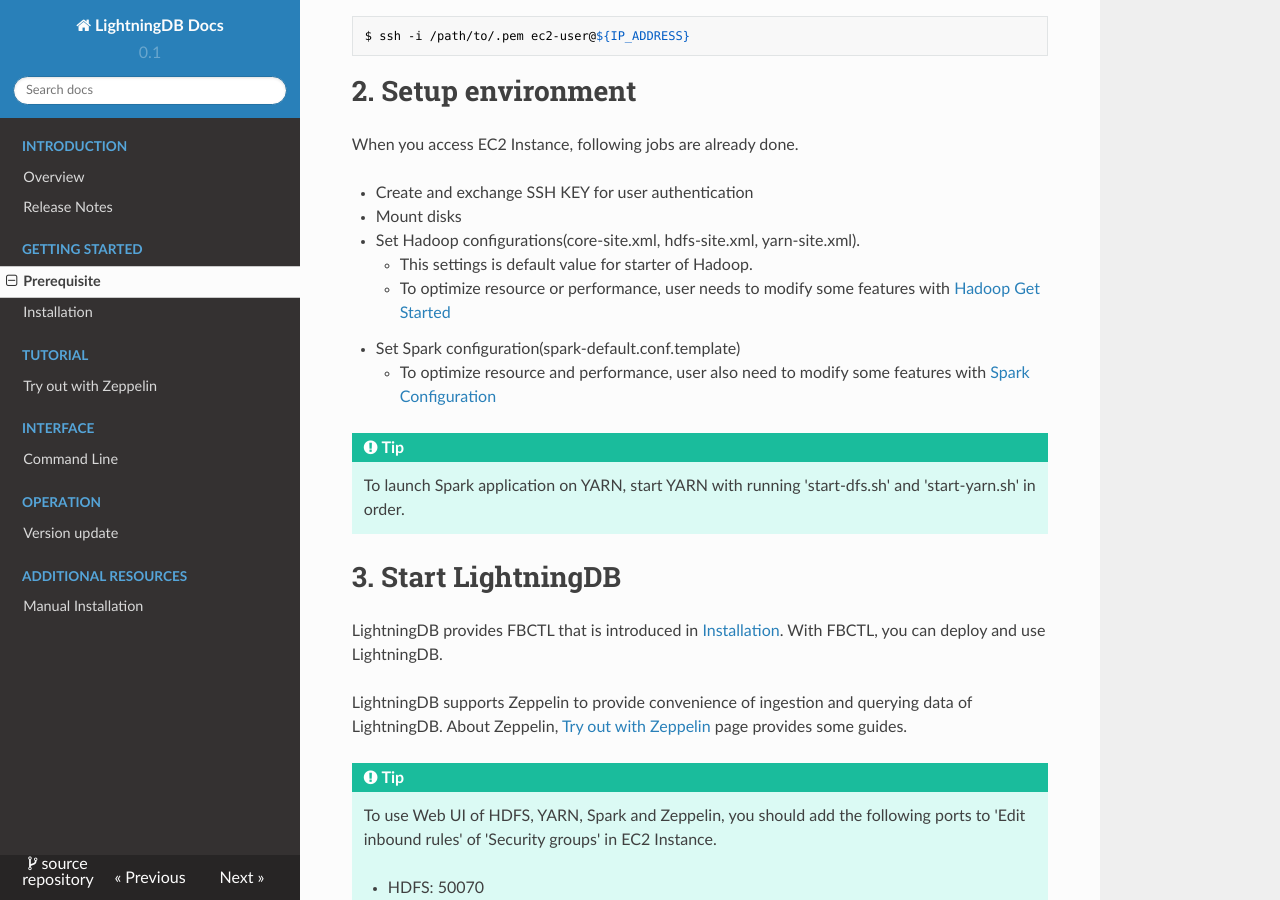
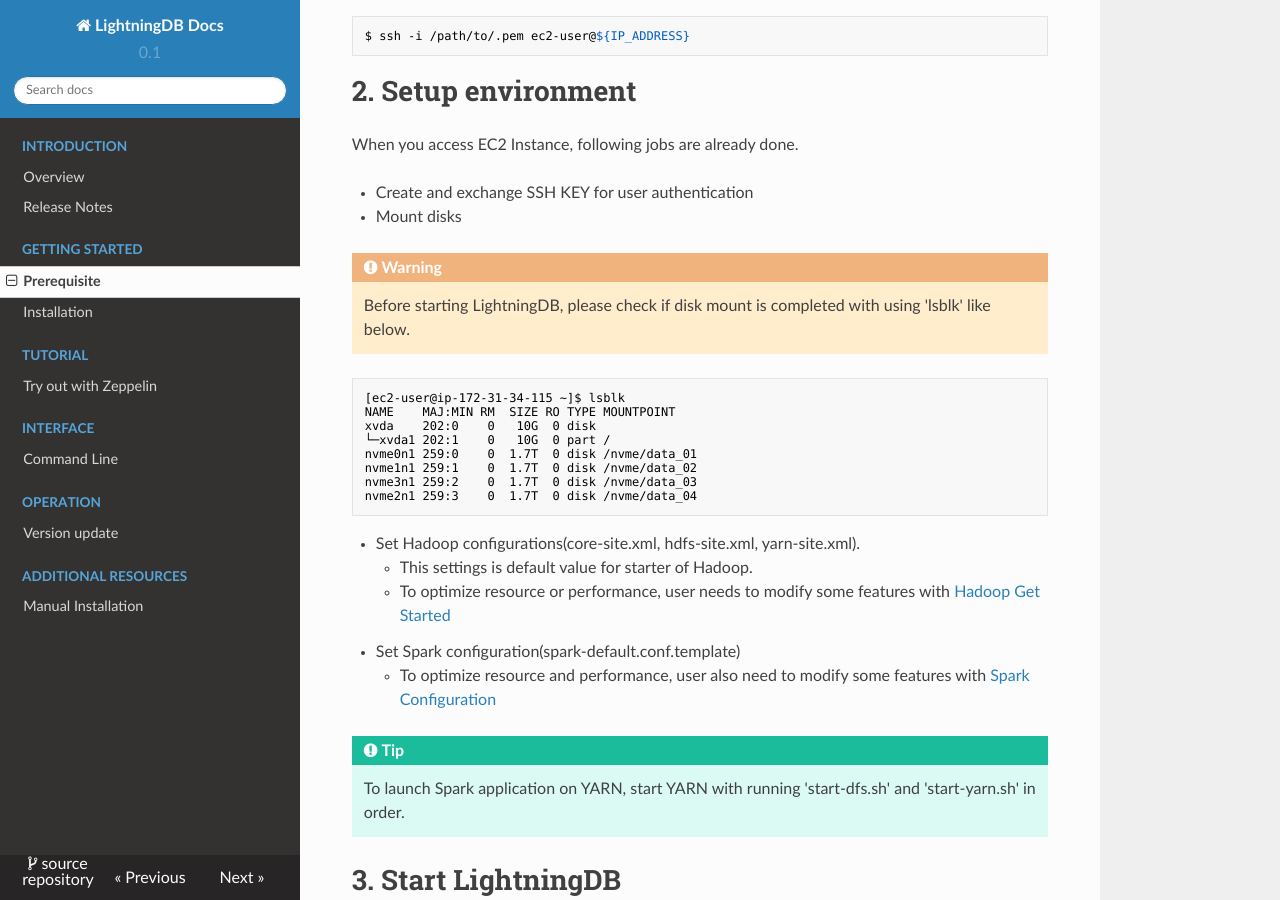
Before and after one commit to mnms/docs, an MkDocs documentation site: the page built from docs/prerequisite.md, in a window 1280 px wide and 900 px high, scrolled down 365 px. Built offline with MkDocs 1.6.1, drawn with Linux system fonts in a browser that asks for light colours; nearby versions of some CDN libraries.

Commit message:
add guide about disk mount

````diff
--- a/docs/prerequisite.md
+++ b/docs/prerequisite.md
@@ -17,6 +17,21 @@
 
 - Create and exchange SSH KEY for user authentication
 - Mount disks
+
+!!! Warning
+    Before starting LightningDB, please check if disk mount is completed with using 'lsblk' like below.
+
+``` bash
+[ec2-user@ip-172-31-34-115 ~]$ lsblk
+NAME    MAJ:MIN RM  SIZE RO TYPE MOUNTPOINT
+xvda    202:0    0   10G  0 disk
+└─xvda1 202:1    0   10G  0 part /
+nvme0n1 259:0    0  1.7T  0 disk /nvme/data_01
+nvme1n1 259:1    0  1.7T  0 disk /nvme/data_02
+nvme3n1 259:2    0  1.7T  0 disk /nvme/data_03
+nvme2n1 259:3    0  1.7T  0 disk /nvme/data_04
+```
+
 - Set Hadoop configurations(core-site.xml, hdfs-site.xml, yarn-site.xml).
     - This settings is default value for starter of Hadoop.
     - To optimize resource or performance, user needs to modify some features with [Hadoop Get Started](https://hadoop.apache.org/docs/stable/hadoop-project-dist/hadoop-common/SingleCluster.html)
````
